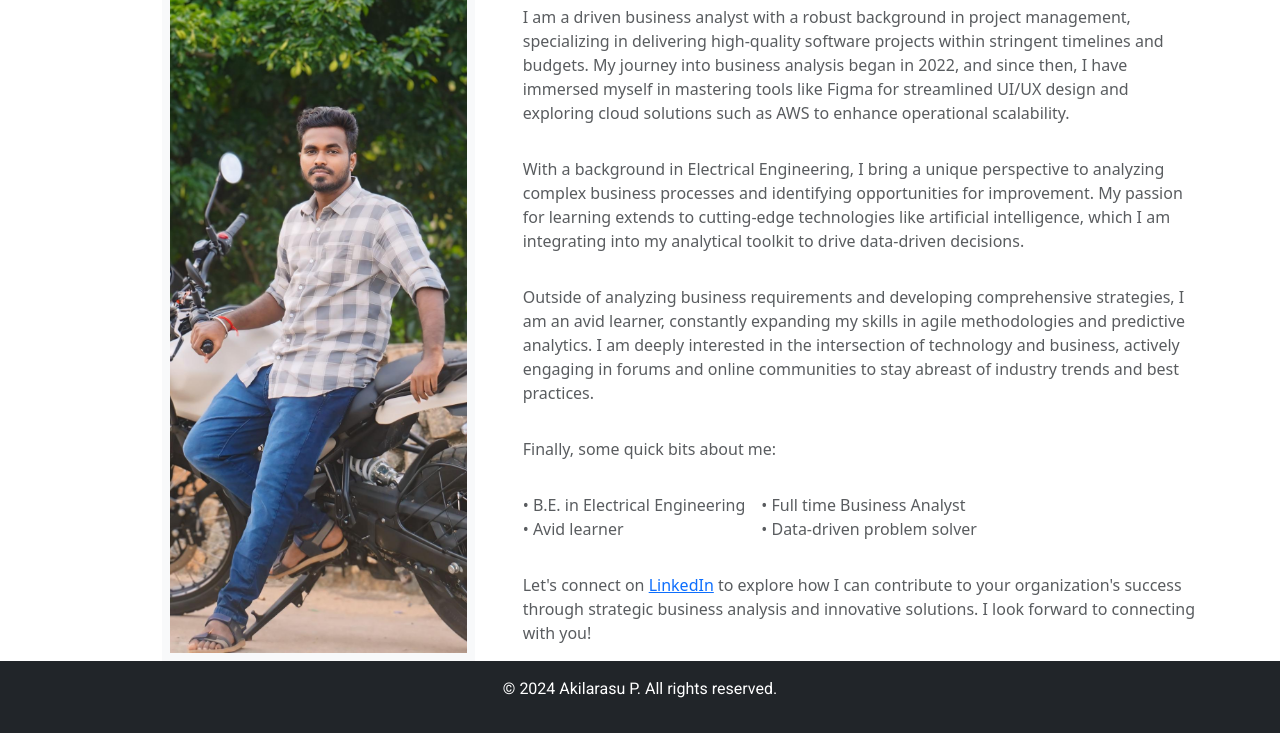
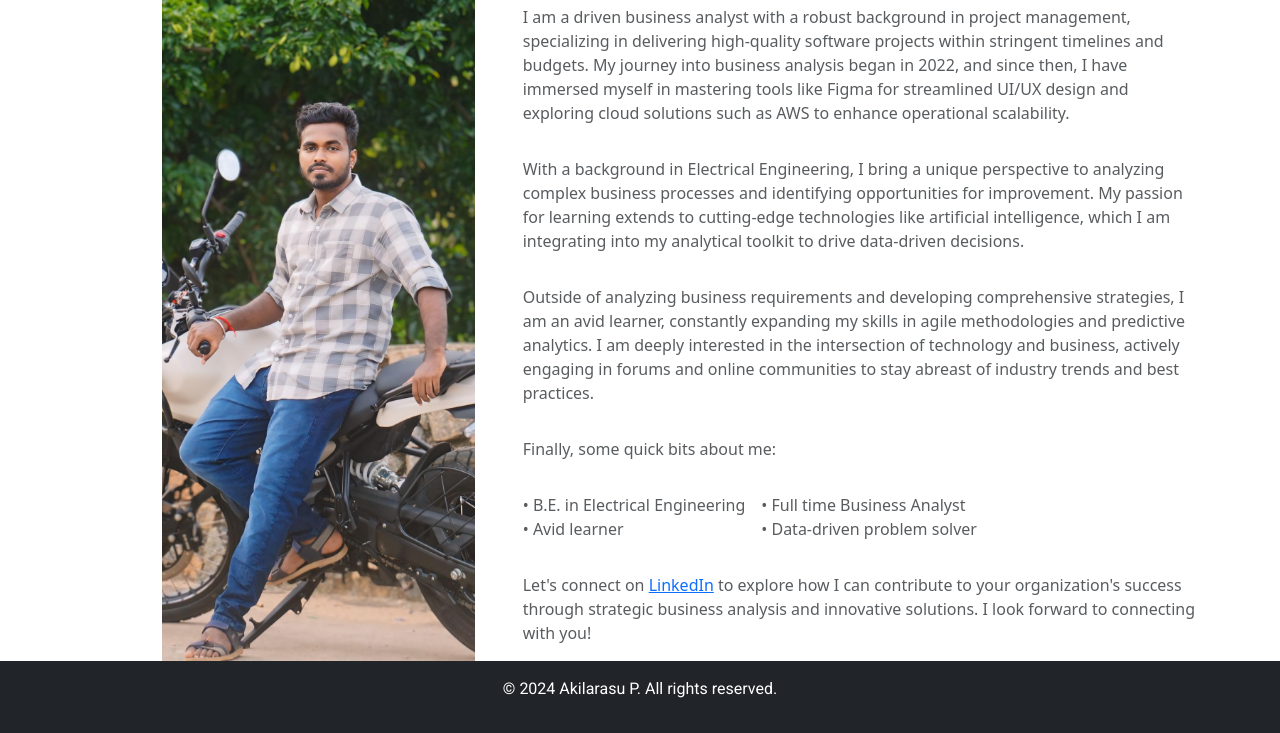
Before and after one commit to Akilarasup/My-portfolio, a Gatsby site: page /about in a window 1280 px wide. Shown: the part 163-896 px from the top of the page. Built offline with nearby package versions, Linux system fonts and the light colour scheme; Gatsby itself is replaced by a stand-in of ours.

Commit message:
Update about.css

```diff
--- a/src/pages/about.css
+++ b/src/pages/about.css
@@ -10,7 +10,7 @@
     width: 100%;
     max-width: 1400px;
     height: auto;
-    border: 8px solid #f8f9fa;
+    /* border: 8px solid #f8f9fa; */
     object-fit: cover;
   }
 
```
